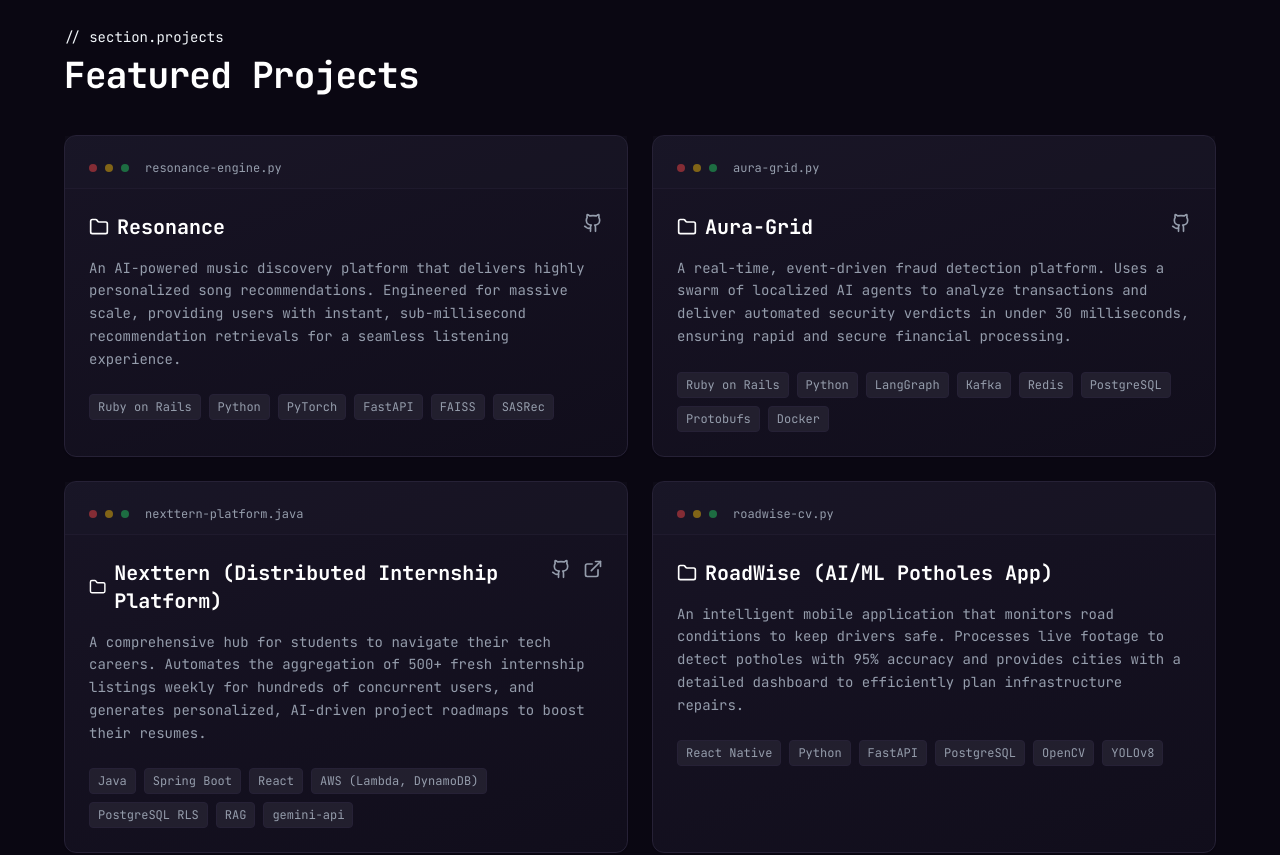
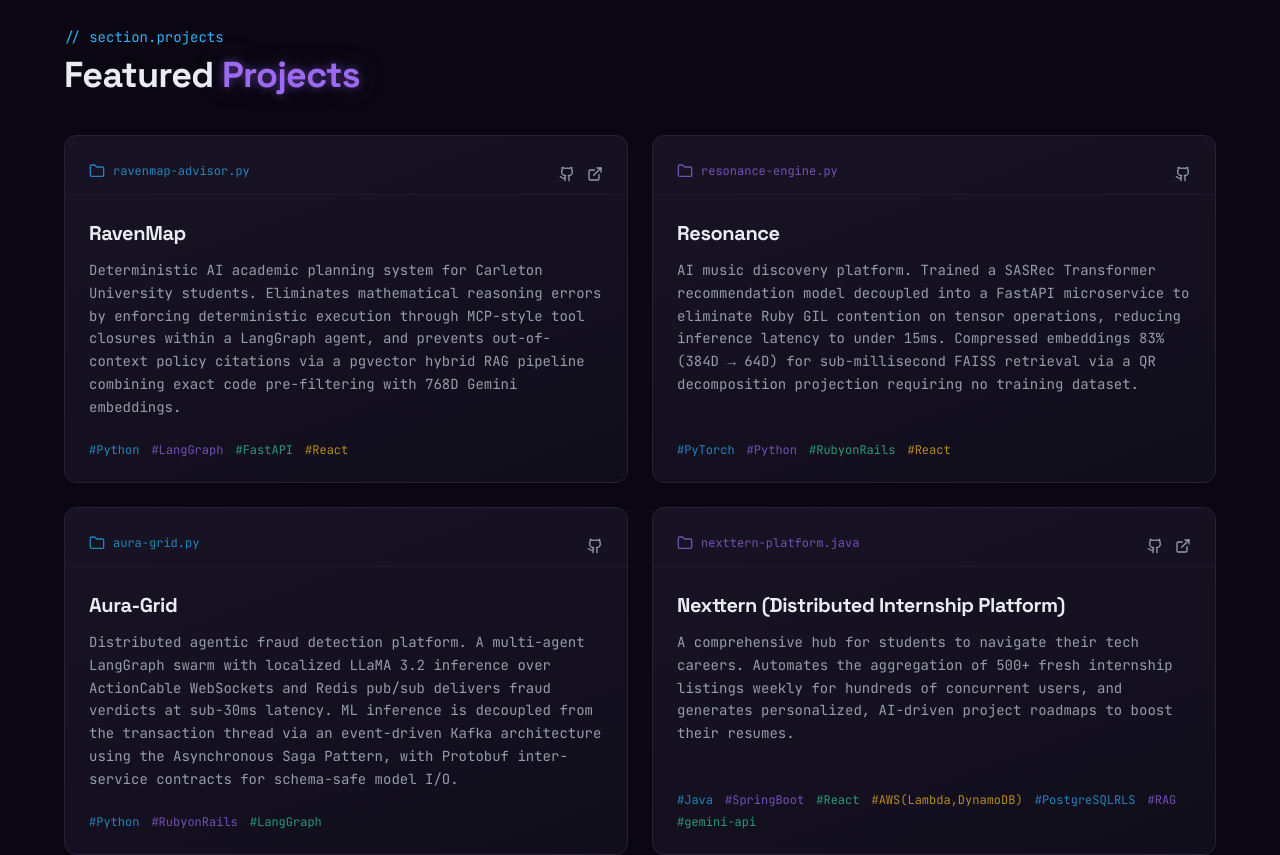
Before and after one commit to yuvraajbains/Personal-Website, a React (Create React App) app: page / in a window 1280 px wide. Shown: the part 3060-3915 px from the top of the page. Built offline with nearby package versions, Linux system fonts and the light colour scheme.

Commit message:
update project cards: refreshed descriptions, multi-hue tag chips

```diff
--- a/src/components/sections/Projects.jsx
+++ b/src/components/sections/Projects.jsx
@@ -1,25 +1,37 @@
 import React from 'react';
 import { Card, CardContent, CardHeader } from "../ui/card";
 import { Folder, Github, ExternalLink } from "lucide-react";
+import Reveal from "../Reveal";
+import TiltCard from "../TiltCard";
 
-const Projects = () => {
+// A small deliberate widening of the palette just for tag chips — the tags
+// are metadata, not brand surfaces, so a bit more variety reads as lively
+// rather than undisciplined.
+const TAG_HUES = ["text-signal/70", "text-spark/70", "text-emerald-400/70", "text-amber-400/70"];
+
 const projects = [
+    {
+        title: "RavenMap",
+        filename: "ravenmap-advisor.py",
+        description: "Deterministic AI academic planning system for Carleton University students. Eliminates mathematical reasoning errors by enforcing deterministic execution through MCP-style tool closures within a LangGraph agent, and prevents out-of-context policy citations via a pgvector hybrid RAG pipeline combining exact code pre-filtering with 768D Gemini embeddings.",
+        tech: ["Python", "LangGraph", "FastAPI", "React"],
+        github: "https://github.com/yuviib/RavenMap",
+        external: "https://ravenmap.app"
+    },
     {
         title: "Resonance",
         filename: "resonance-engine.py",
-            description: "An AI-powered music discovery platform that delivers highly personalized song recommendations. Engineered for massive scale, providing users with instant, sub-millisecond recommendation retrievals for a seamless listening experience.",
-            tech: ["Ruby on Rails", "Python", "PyTorch", "FastAPI", "FAISS", "SASRec"],
-            color: "blue",
-            github: "https://github.com/yuvraajbains/myResonance",
+        description: "AI music discovery platform. Trained a SASRec Transformer recommendation model decoupled into a FastAPI microservice to eliminate Ruby GIL contention on tensor operations, reducing inference latency to under 15ms. Compressed embeddings 83% (384D → 64D) for sub-millisecond FAISS retrieval via a QR decomposition projection requiring no training dataset.",
+        tech: ["PyTorch", "Python", "Ruby on Rails", "React"],
+        github: "https://github.com/yuviib/myResonance",
         external: null
     },
     {
         title: "Aura-Grid",
         filename: "aura-grid.py",
-            description: "A real-time, event-driven fraud detection platform. Uses a swarm of localized AI agents to analyze transactions and deliver automated security verdicts in under 30 milliseconds, ensuring rapid and secure financial processing.",
-            tech: ["Ruby on Rails", "Python", "LangGraph", "Kafka", "Redis", "PostgreSQL", "Protobufs", "Docker"],
-            color: "purple",
-            github: "https://github.com/yuvraajbains/Aura-Mesh",
+        description: "Distributed agentic fraud detection platform. A multi-agent LangGraph swarm with localized LLaMA 3.2 inference over ActionCable WebSockets and Redis pub/sub delivers fraud verdicts at sub-30ms latency. ML inference is decoupled from the transaction thread via an event-driven Kafka architecture using the Asynchronous Saga Pattern, with Protobuf inter-service contracts for schema-safe model I/O.",
+        tech: ["Python", "Ruby on Rails", "LangGraph"],
+        github: "https://github.com/yuviib/Aura-Mesh",
         external: null
     },
     {
@@ -27,8 +39,7 @@ const Projects = () => {
         filename: "nexttern-platform.java",
         description: "A comprehensive hub for students to navigate their tech careers. Automates the aggregation of 500+ fresh internship listings weekly for hundreds of concurrent users, and generates personalized, AI-driven project roadmaps to boost their resumes.",
         tech: ["Java", "Spring Boot", "React", "AWS (Lambda, DynamoDB)", "PostgreSQL RLS", "RAG", "gemini-api"],
-            color: "green",
-            github: "https://github.com/yuvraajbains/Nexttern",
+        github: "https://github.com/yuviib/Nexttern",
         external: "https://devpost.com/software/nexttern"
     },
     {
@@ -36,7 +47,6 @@ const Projects = () => {
         filename: "roadwise-cv.py",
         description: "An intelligent mobile application that monitors road conditions to keep drivers safe. Processes live footage to detect potholes with 95% accuracy and provides cities with a detailed dashboard to efficiently plan infrastructure repairs.",
         tech: ["React Native", "Python", "FastAPI", "PostgreSQL", "OpenCV", "YOLOv8"],
-            color: "blue",
         github: null,
         external: null
     },
@@ -45,8 +55,7 @@ const Projects = () => {
         filename: "nhl-tracker.py",
         description: "An automated live-tracking application for Edmonton Oilers hockey games. Operates 24/7 in the cloud to send instant SMS alerts directly to fans' phones the moment a goal is scored.",
         tech: ["Python", "Twilio", "Railway", "REST API"],
-            color: "red",
-            github: "https://github.com/yuvraajbains/NHL-Goal-Alert-System",
+        github: "https://github.com/yuviib/NHL-Goal-Alert-System",
         external: null
     },
     {
@@ -54,72 +63,66 @@ const Projects = () => {
         filename: "fantasyml-engine.py",
         description: "An advanced predictive platform for fantasy football managers. Analyzes thousands of historical player statistics to forecast game performance, empowering users to make data-driven, winning roster decisions.",
         tech: ["Python", "FastAPI", "LightGBM", "Scikit-learn", "React", "Docker", "Postgres", "Redis"],
-            color: "purple",
-            github: "https://github.com/yuvraajbains/NFL-Fantasy-MLPred",
+        github: "https://github.com/yuviib/NFL-Fantasy-MLPred",
         external: null
     }
 ];
 
+const Projects = () => {
     return (
         <section id="projects" className="py-20 px-4 md:px-0 max-w-6xl mx-auto">
-            <div className="space-y-2 mb-10">
-                <p className="text-neon-green font-mono text-sm">{'// section.projects'}</p>
-                <h2 className="text-4xl font-bold text-white font-mono">Featured <span className="text-neon-purple text-glow-purple">Projects</span></h2>
-            </div>
+            <Reveal className="space-y-2 mb-10">
+                <p className="text-signal font-mono text-sm">{'// section.projects'}</p>
+                <h2 className="font-display text-4xl font-bold text-foreground">Featured <span className="text-spark text-glow-spark">Projects</span></h2>
+            </Reveal>
 
             <div className="grid grid-cols-1 lg:grid-cols-2 gap-6">
-                {projects.map((project, index) => (
-                    <Card key={index} className={`terminal-card group hover:border-border transition-all duration-300 hover:-translate-y-1 ${
-                        project.color === 'green' ? 'hacker-glow-green' :
-                        project.color === 'purple' ? 'hacker-glow-purple' :
-                        project.color === 'red' ? 'hacker-glow-red' :
-                        project.color === 'blue' ? 'hacker-glow-cyan' : 'hacker-glow-purple'
-                    }`}>
-                        <CardHeader className="border-b border-border/50 pb-3 bg-muted/20">
-                            <div className="flex gap-2 items-center">
-                                <div className="w-2 h-2 rounded-full bg-red-500/50"></div>
-                                <div className="w-2 h-2 rounded-full bg-yellow-500/50"></div>
-                                <div className="w-2 h-2 rounded-full bg-green-500/50"></div>
-                                <span className="text-xs text-muted-foreground ml-2 font-mono">{project.filename}</span>
-                            </div>
-                        </CardHeader>
-                        <CardContent className="pt-6">
-                            <div className="flex justify-between items-start mb-4">
-                                <div className="flex items-center gap-2 text-xl font-bold text-white font-mono group-hover:text-neon-green transition-colors">
-                                    <Folder className={`w-5 h-5 ${project.color === 'green' ? 'text-neon-green' :
-                                        project.color === 'red' ? 'text-neon-pink' :
-                                            project.color === 'blue' ? 'text-neon-cyan' : 'text-neon-purple'
-                                        }`} />
-                                    {project.title}
+                {projects.map((project, index) => {
+                    const accent = index % 2 === 0 ? 'signal' : 'spark';
+                    return (
+                        <Reveal key={project.title} delay={(index % 4) * 0.06}>
+                            <TiltCard className="h-full">
+                            <Card className={`terminal-card group h-full flex flex-col transition-all duration-300 hover:-translate-y-1 ${accent === 'signal' ? 'node-glow' : 'node-glow-spark'}`}>
+                                <CardHeader className="flex-row items-center justify-between gap-2 border-b border-border/50 pb-3">
+                                    <div className={`flex items-center gap-2 ${accent === 'signal' ? 'text-signal/70' : 'text-spark/70'}`}>
+                                        <Folder className="w-4 h-4" aria-hidden="true" />
+                                        <span className="text-xs font-mono">{project.filename}</span>
                                     </div>
                                     <div className="flex gap-3 text-muted-foreground">
                                         {project.github && (
-                                        <a href={project.github} target="_blank" rel="noopener noreferrer">
-                                            <Github className="w-5 h-5 hover:text-white cursor-pointer transition-colors" />
+                                            <a href={project.github} target="_blank" rel="noopener noreferrer" aria-label={`${project.title} on GitHub`}>
+                                                <Github className="w-4 h-4 hover:text-foreground cursor-pointer transition-colors" />
                                             </a>
                                         )}
                                         {project.external && (
-                                        <a href={project.external} target="_blank" rel="noopener noreferrer">
-                                            <ExternalLink className="w-5 h-5 hover:text-white cursor-pointer transition-colors" />
+                                            <a href={project.external} target="_blank" rel="noopener noreferrer" aria-label={`${project.title} live link`}>
+                                                <ExternalLink className="w-4 h-4 hover:text-foreground cursor-pointer transition-colors" />
                                             </a>
                                         )}
                                     </div>
-                            </div>
+                                </CardHeader>
+                                <CardContent className="pt-6 flex flex-col flex-1">
+                                    <h3 className={`text-xl font-bold font-display mb-3 transition-colors ${accent === 'signal' ? 'text-foreground group-hover:text-signal' : 'text-foreground group-hover:text-spark'}`}>
+                                        {project.title}
+                                    </h3>
 
                                     <p className="text-muted-foreground text-sm mb-6 leading-relaxed font-mono">
                                         {project.description}
                                     </p>
 
-                            <div className="flex flex-wrap gap-2 mt-auto">
-                                {project.tech.map(t => (
-                                    <span key={t} className="px-2 py-1 text-xs font-mono rounded bg-muted text-muted-foreground border border-border">
-                                        {t}
+                                    <div className="flex flex-wrap gap-x-3 gap-y-1.5 mt-auto">
+                                        {project.tech.map((t, tagIndex) => (
+                                            <span key={t} className={`text-xs font-mono ${TAG_HUES[tagIndex % TAG_HUES.length]}`}>
+                                                #{t.replace(/\s+/g, '')}
                                             </span>
                                         ))}
                                     </div>
                                 </CardContent>
                             </Card>
-                ))}
+                            </TiltCard>
+                        </Reveal>
+                    );
+                })}
             </div>
         </section>
     );
```
Lines whose indentation alone changed are shown as unchanged.
